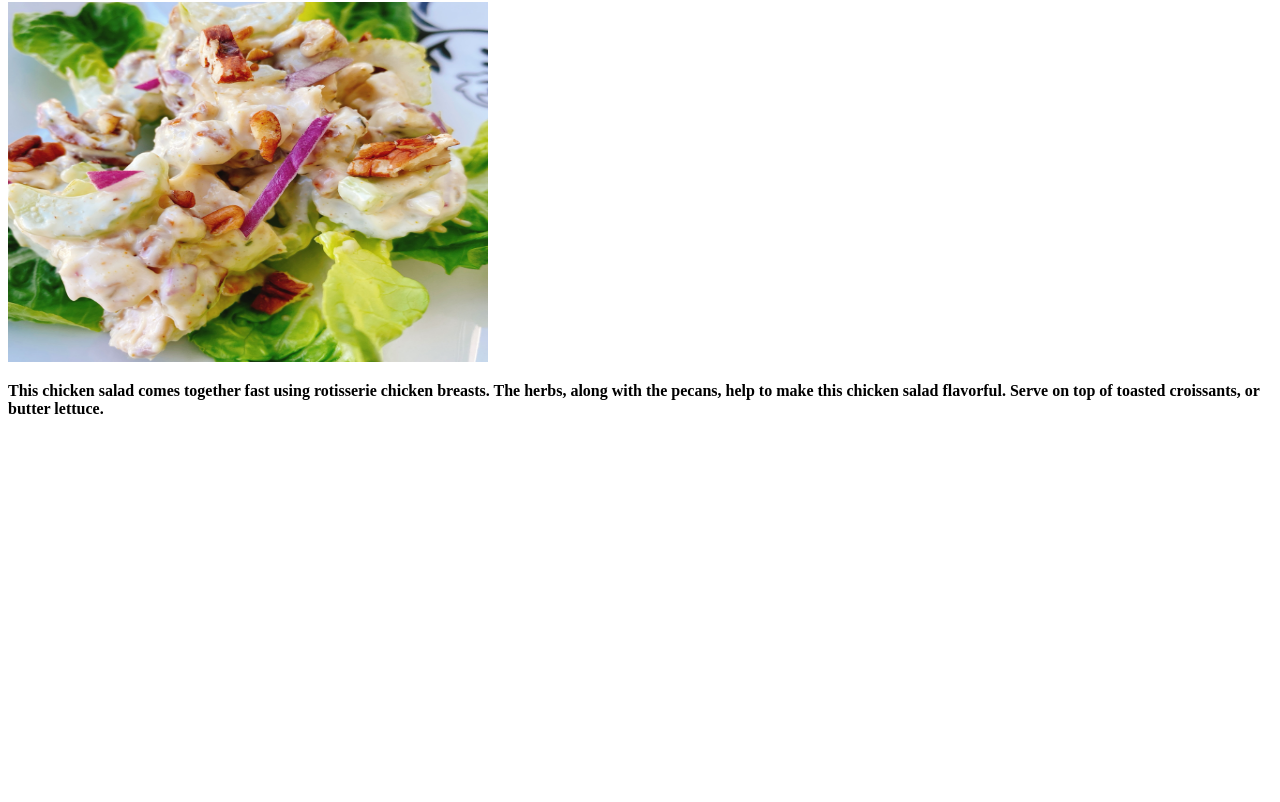
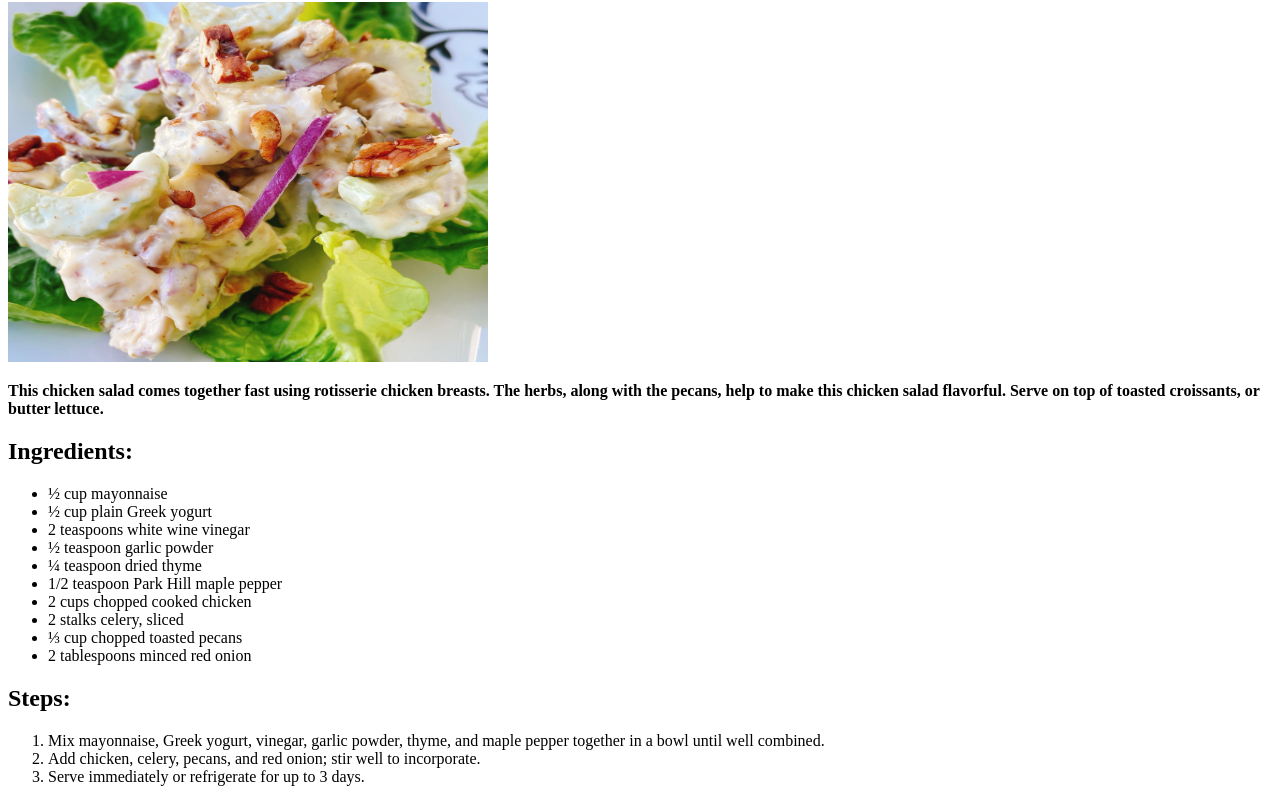
Before and after one commit to MintyFrog/odin-recipes, a plain HTML site: page recipes/Pecan-Chicken-Salad.html in a window 1280 px wide. Shown: the part 78-880 px from the top of the page. Before the commit the page ends 800 px from the top, so only its background shows below. Drawn offline with Linux system fonts and the light colour scheme.

Commit message:
Add ingredients and steps

```diff
--- a/recipes/Pecan-Chicken-Salad.html
+++ b/recipes/Pecan-Chicken-Salad.html
@@ -8,6 +8,24 @@
         <h1>Pecan Chicken Salad</h1>
         <img src="../images/Pecan-Chicken-Salad.jpg" width="480" height="360">
         <p><strong>This chicken salad comes together fast using rotisserie chicken breasts. The herbs, along with the pecans, help to make this chicken salad flavorful. Serve on top of toasted croissants, or butter lettuce.</strong></p>
-
+        <h2>Ingredients:</h2>
+        <ul>
+            <li>½ cup mayonnaise</li>
+            <li>½ cup plain Greek yogurt</li>
+            <li>2 teaspoons white wine vinegar</li>
+            <li>½ teaspoon garlic powder</li>
+            <li>¼ teaspoon dried thyme</li>
+            <li>1/2 teaspoon Park Hill maple pepper</li>
+            <li>2 cups chopped cooked chicken</li>
+            <li>2 stalks celery, sliced</li>
+            <li>⅓ cup chopped toasted pecans</li>
+            <li>2 tablespoons minced red onion</li>
+        </ul>
+        <h2>Steps:</h2>
+        <ol>
+            <li>Mix mayonnaise, Greek yogurt, vinegar, garlic powder, thyme, and maple pepper together in a bowl until well combined.</li>
+            <li>Add chicken, celery, pecans, and red onion; stir well to incorporate.</li>
+            <li>Serve immediately or refrigerate for up to 3 days.</li>
+        </ol>
     </body>
 </html>
```
